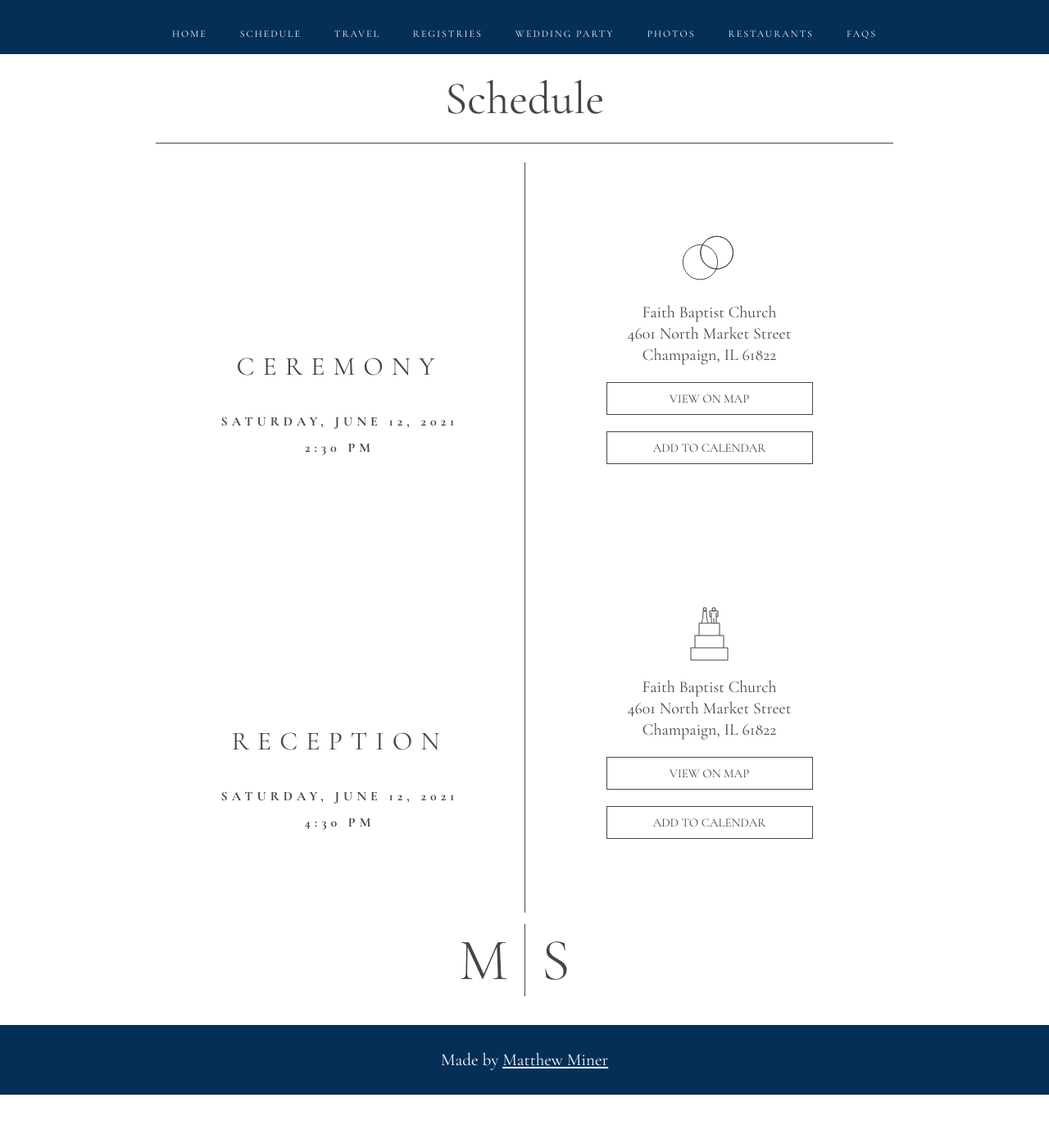
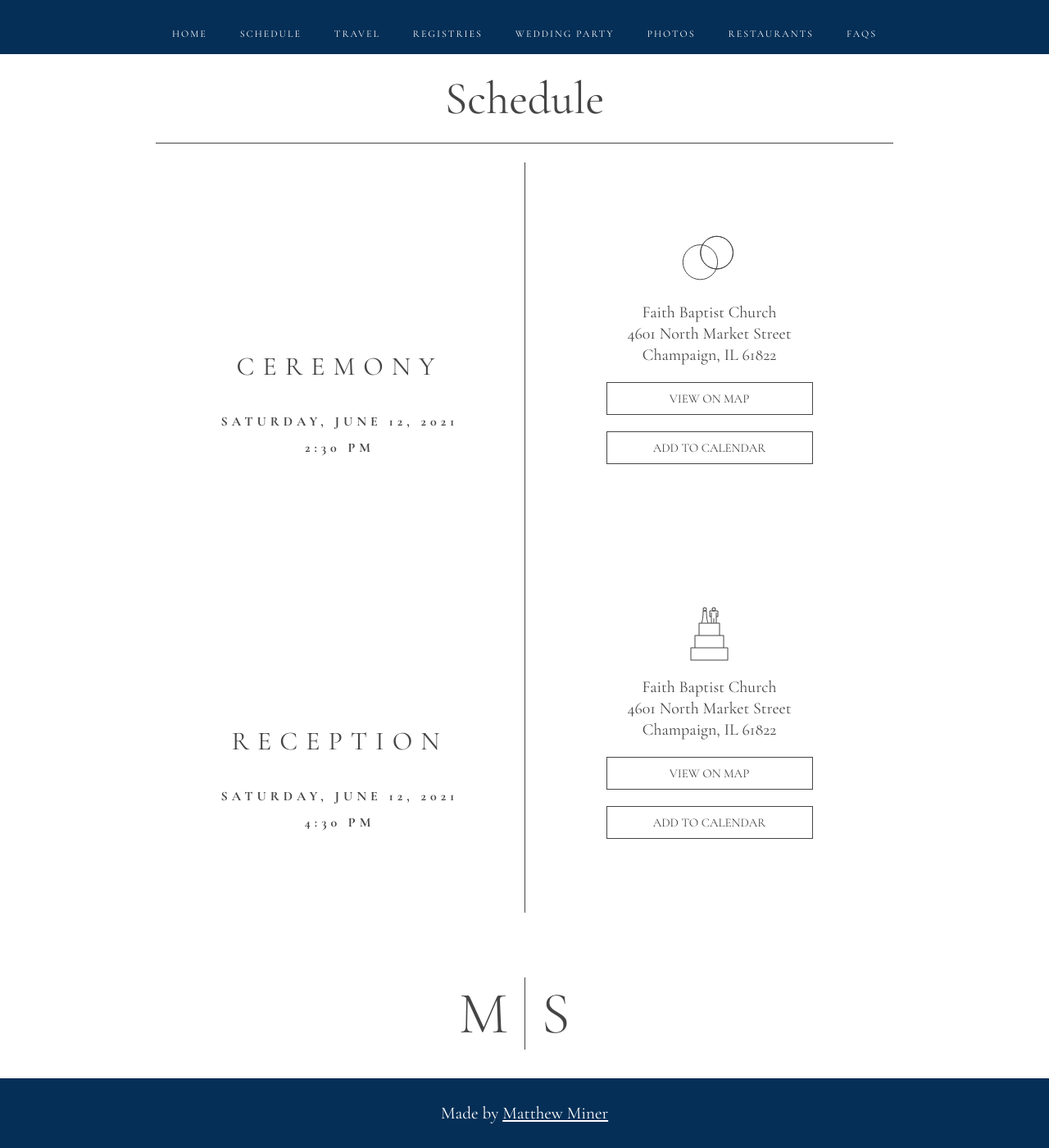
Before and after one commit to mminer237/theminers2021, a Jekyll site: the page built from _pages/schedule.html, in a window 1280 px wide and 1400 px high, scrolled down 85 px. Shown: the whole window at 82% size. Built offline with Jekyll 4.4.1, drawn with Linux system fonts in a browser that asks for light colours; before the commit the page ends 1420 px from its top, so only the background shows below that.

Commit message:
Add some more padding below events on desktop

```diff
--- a/css/style.scss
+++ b/css/style.scss
@@ -265,6 +265,10 @@ a {
 }
 
 @media (min-width: 700px) {
+	.events {
+		padding-bottom: 80px;
+	}
+
 	.event {
 		margin-bottom: -1px;
 	}
```
